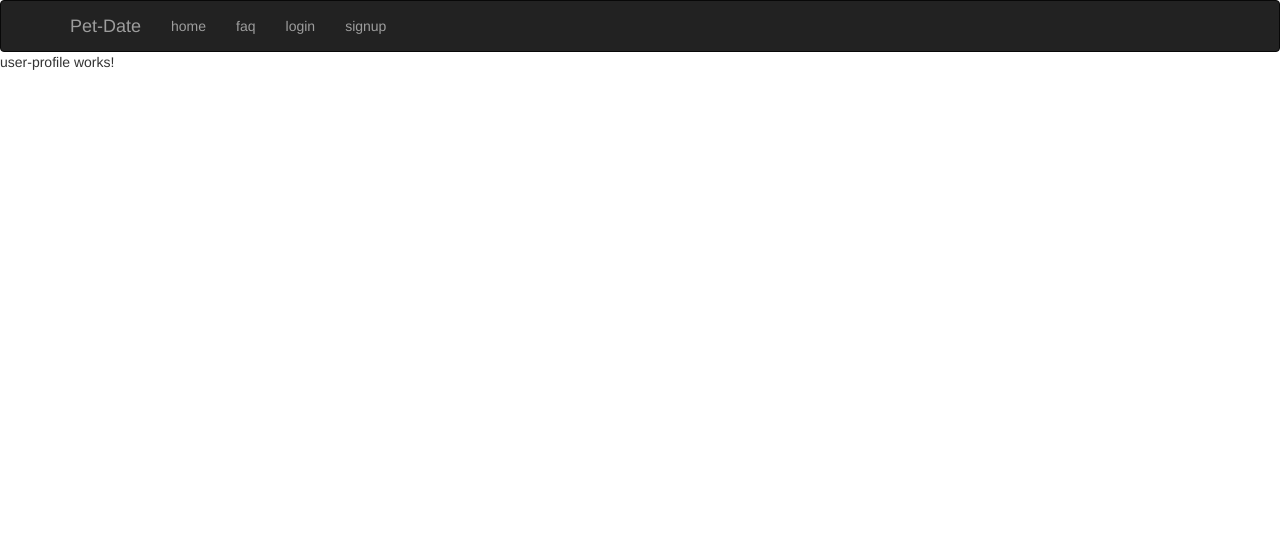
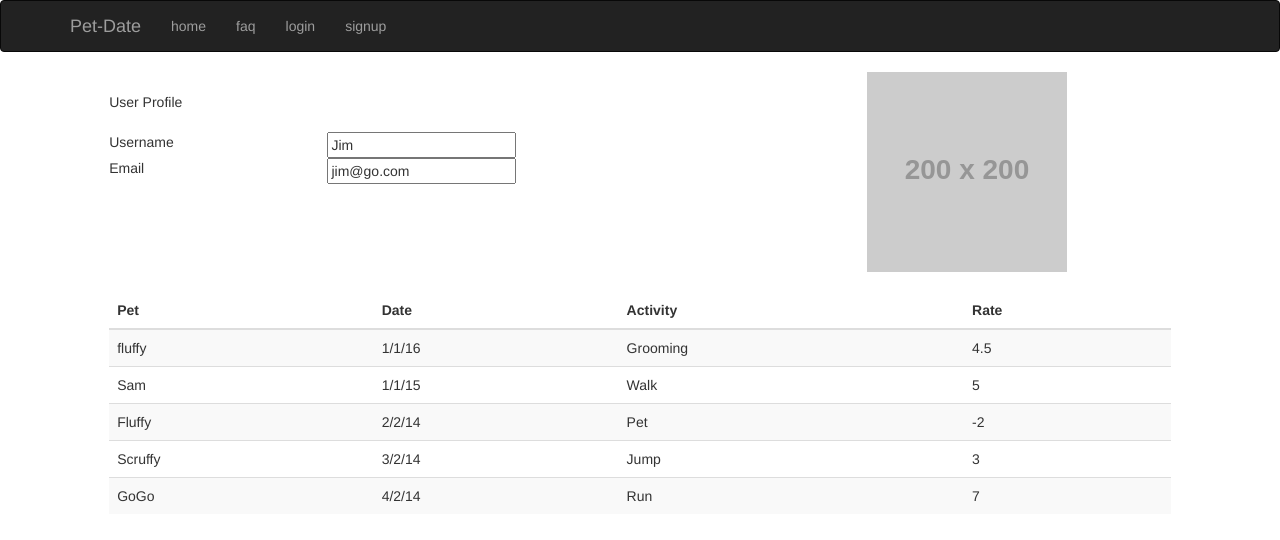
Before and after one commit to pakawaka1/pet-date, an Angular app: page /profile in a window 1280 px wide. Shown: the top 540 px of the page. Built offline with nearby package versions, Linux system fonts and the light colour scheme.

Commit message:
user profile

```diff
--- /dev/null
+++ b/src/app/user-profile/ihistory.ts
@@ -0,0 +1,7 @@
+
+export interface IHistory {
+  pet: String;
+  date: String;
+  activity: String;
+  rate: number;
+}
--- a/src/app/user-profile/user-profile.component.html
+++ b/src/app/user-profile/user-profile.component.html
@@ -1,3 +1,59 @@
-<p>
-  user-profile works!
-</p>
+<br>
+<!--Row with username & email on Left, and Picture on right.-->
+<div class="row">
+  <div class="col-xs-1"></div>
+  <div class="col-xs-6">
+    <br>
+    <!--Title Here-->
+    <div class="row">
+      <div class="col-xs-12">User Profile</div>
+    </div>
+    <br>
+    <!--Username-->
+    <div class="row">
+      <div class="col-xs-4">Username</div>
+      <div class="col-xs-8">
+        <input type="text" placeholder="User Name" value="{{username}}" >
+      </div>
+    </div>
+    <!--Email-->
+    <div class="row">
+      <div class="col-xs-4">Email</div>
+      <div class="col-xs-8">
+        <input type="text" placeholder="Email Address" value="{{email}}" >
+      </div>
+    </div>
+  </div>
+  <div class="col-xs-4" align="center">
+    <img src="http://via.placeholder.com/200x200">
+  </div>
+</div>
+<br>
+
+<!--History goes here-->
+
+<div class="row">
+  <div class="col-xs-1"></div>
+  <div class="col-xs-10">
+  <table class="table table-striped">
+    <thead>
+    <tr>
+      <th>Pet</th>
+      <th>Date</th>
+      <th>Activity</th>
+      <th>Rate</th>
+    </tr>
+    </thead>
+
+    <tbody>
+
+    <tr scope="row" *ngFor="let h of history">
+      <td>{{h.pet}}</td>
+      <td>{{h.date}}</td>
+      <td>{{h.activity}}</td>
+      <td>{{h.rate}}</td>
+    </tr>
+  </table>
+  </div>
+  <div class="col-xs-1"></div>
+</div>
--- a/src/app/user-profile/user-profile.component.ts
+++ b/src/app/user-profile/user-profile.component.ts
@@ -1,4 +1,5 @@
 import { Component, OnInit } from '@angular/core';
+import { IHistory } from './ihistory';
 
 @Component({
   selector: 'app-user-profile',
@@ -6,10 +7,42 @@ import { Component, OnInit } from '@angular/core';
   styleUrls: ['./user-profile.component.css']
 })
 export class UserProfileComponent implements OnInit {
+  username: String;
+  email: String;
+  history = Array();
 
-  constructor() { }
+  constructor() {
+  }
 
   ngOnInit() {
+    this.getUserInfo();
+    this.getHistory();
+  }
+
+  private getUserInfo() {
+    // Here is where we would accept session user record.
+    this.username = 'Jim';
+    this.email = 'jim@go.com';
+  }
+
+  private getHistory() {
+    let h:IHistory =
+      {pet:"fluffy", activity:'Grooming', date:'1/1/16', rate:4.5 };
+    this.history.push(h);
+
+    h = {pet:'Sam', date:'1/1/15', activity:'Walk', rate:5};
+    this.history.push(h);
+
+    h = {pet:'Fluffy', date:'2/2/14', activity:'Pet', rate:-2};
+    this.history.push(h);
+
+    h = {pet:'Scruffy', date:'3/2/14', activity:'Jump', rate:3};
+    this.history.push(h);
+
+    h = {pet:'GoGo', date:'4/2/14', activity:'Run', rate:7};
+    this.history.push(h);
+
+    console.log(this.history);
   }
 
 }
```
